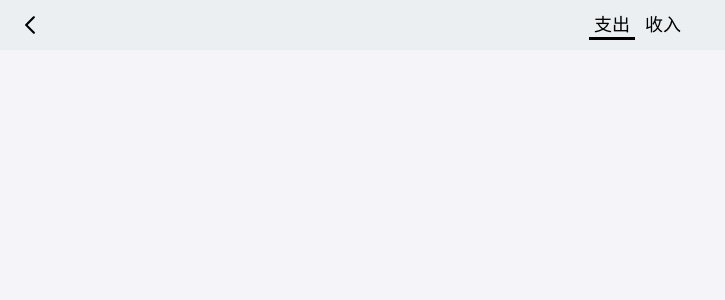
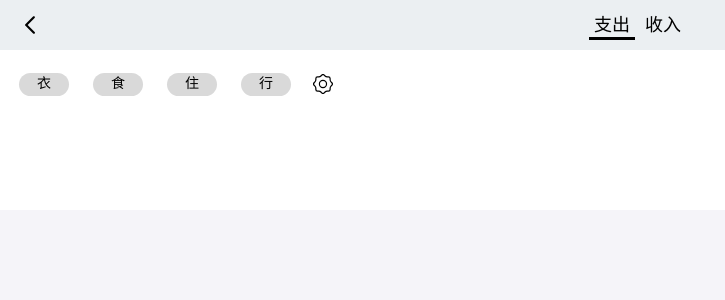
Before and after one commit to h666t/tally-react, a React app: page /Money in a window 1280 px wide. Shown: the top 300 px of the page, without its empty margins (0-725 px from the left). Built offline with nearby package versions, Linux system fonts and the light colour scheme.

Commit message:
refactor Tags component by useReducer

```diff
--- a/src/view/Money.tsx
+++ b/src/view/Money.tsx
@@ -49,7 +49,7 @@ const Money:React.FC = () => {
         <TextContext.Provider value={{state,dispatch}}>
         <div>
           <Category/>
-          {/*<Tags/>*/}
+          <Tags/>
         </div>
         {/*<Calculator/>*/}
         </TextContext.Provider>
--- a/src/view/Money/Tags.tsx
+++ b/src/view/Money/Tags.tsx
@@ -1,8 +1,9 @@
-import React from 'react';
+import React, {useContext, useEffect} from 'react';
 import styled from 'styled-components';
 import {Icon} from '../../components/Icon';
-import {TypeTagsItem, useTags} from '../../hook/useTags';
+import {useTags} from '../../hook/useTags';
 import {useHistory} from 'react-router-dom'
+import {TextContext} from '../Money';
 
 const TagList = styled.div`
     height: 160px;
@@ -45,32 +46,26 @@ const TagList = styled.div`
       }
     }
 `
+const Tags:React.FC = ()=>{
+  const {state,dispatch} = useContext(TextContext)
+  const beSelectedTags = state.beSelectedTags
+  const changeBeSelectedTags = (beSelectedTags:number[]) => {
+    dispatch({type:'changeBeSelectedTags',beSelectedTags:beSelectedTags})
+  }
+  const {tags} = useTags()
 
-type BeSelectedTags = {
-  beSelectedTags: number[]
-}
-
-type Props = {
-  beSelectedTags: number[]
-  setBeSelectedTags:(beSelectedTags:BeSelectedTags)=>void
-}
-
-const Tags:React.FC<Props> = (props)=>{
-  const {tags} = useTags()
-  const {setBeSelectedTags} = props
-  const beSelectedTags = props.beSelectedTags
   const selectThisTag = (id:number)=>{
     const cloneBeSelectedTags = JSON.parse(JSON.stringify(beSelectedTags))
-    for (let i = 0; i <= beSelectedTags.length;i++){
-      if (beSelectedTags[i] === id){
-        cloneBeSelectedTags.splice(i,1)
-        setBeSelectedTags({beSelectedTags:cloneBeSelectedTags})
-        break
-      }else {
-        cloneBeSelectedTags.push(id)
-        setBeSelectedTags({beSelectedTags:cloneBeSelectedTags})
+      for (let i = 0; i <= beSelectedTags.length ;i++){
+        if (beSelectedTags[i] === id){
+          cloneBeSelectedTags.splice(i,1)
+          changeBeSelectedTags(cloneBeSelectedTags)
+        }else if (beSelectedTags.indexOf(id)<0){
+            cloneBeSelectedTags.push(id)
+            changeBeSelectedTags(cloneBeSelectedTags)
+            break
+        }
       }
-    }
   }
   const history = useHistory()
   return (
```
